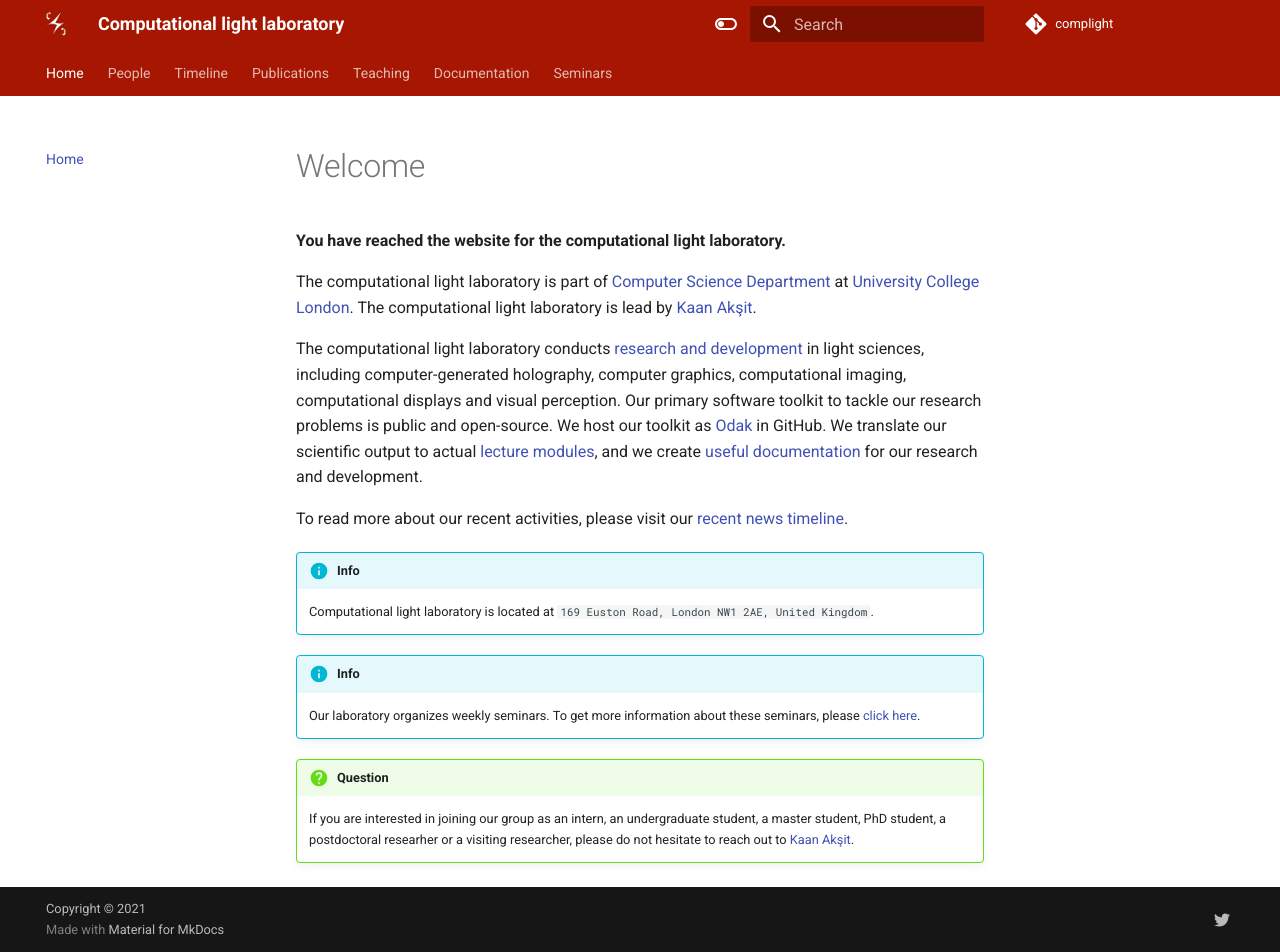
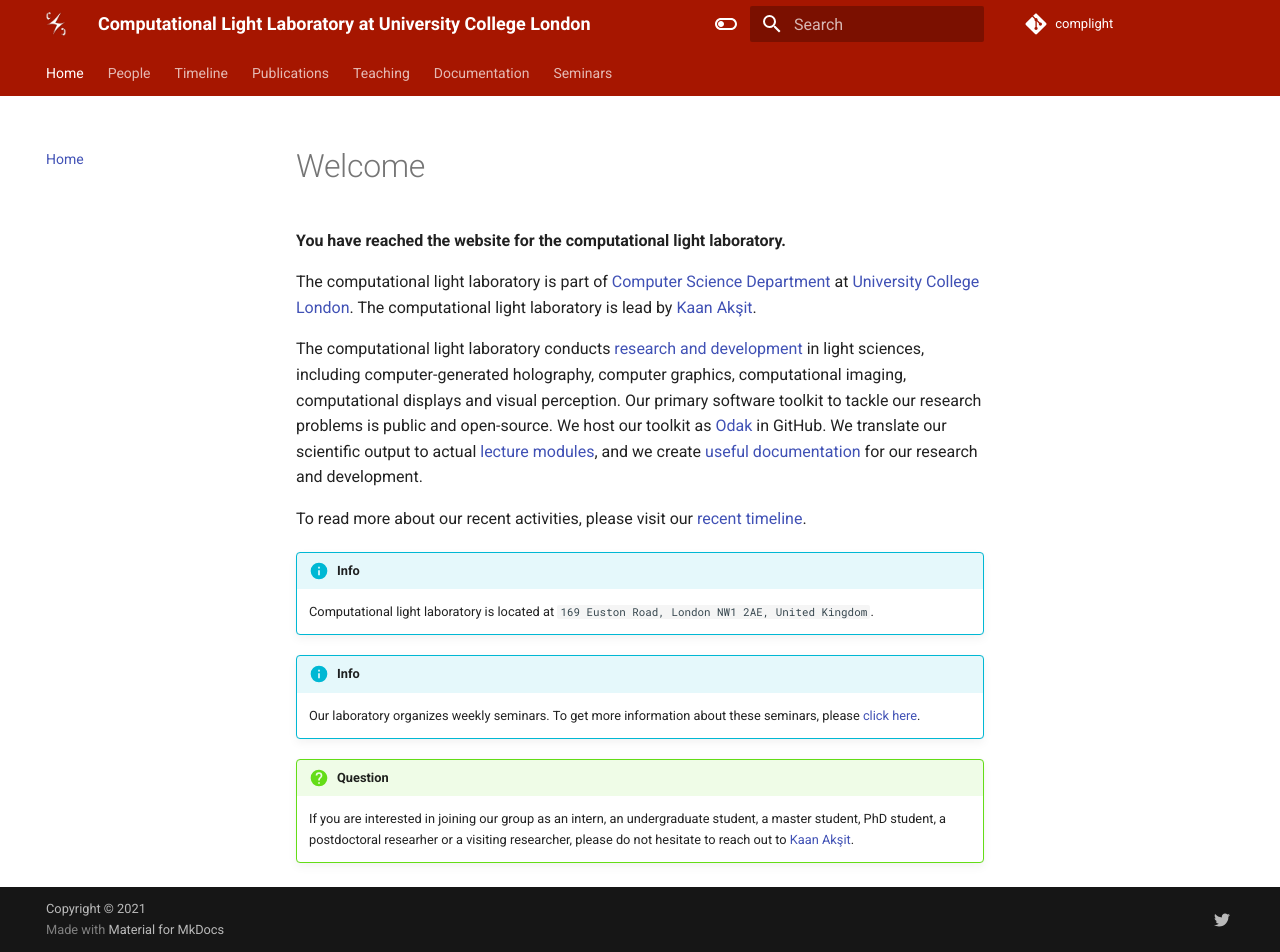
Before and after one commit to complight/complight.github.io, an MkDocs documentation site: the page built from docs/index.md, in a window 1280 px wide and 952 px high. Built offline with MkDocs 1.6.1 and Material for MkDocs 9.7.7, drawn with Linux system fonts in a browser that asks for light colours.

Commit message:
Cosmetic changes.

```diff
--- a/docs/index.md
+++ b/docs/index.md
@@ -10,7 +10,7 @@ Our primary software toolkit to tackle our research problems is public and open-
 We host our toolkit as [Odak](https://github.com/kunguz/odak) in GitHub.
 We translate our scientific output to actual [lecture modules](../teaching), and we create [useful documentation](../documentation) for our research and development.
 
-To read more about our recent activities, please visit our [recent news timeline](../timeline).
+To read more about our recent activities, please visit our [recent timeline](../timeline).
 
 !!! Info
     Computational light laboratory is located at `169 Euston Road, London NW1 2AE, United Kingdom`.
--- a/mkdocs.yml
+++ b/mkdocs.yml
@@ -1,5 +1,5 @@
 
-site_name: Computational light laboratory
+site_name: Computational Light Laboratory at University College London
 site_description: The computational light laboratory at University College London.
 site_author: Kaan Akşit
 site_url: 'https://complightlab.com'
```
Also changed, not shown: docs/people/index.md (+8 -4 lines).
